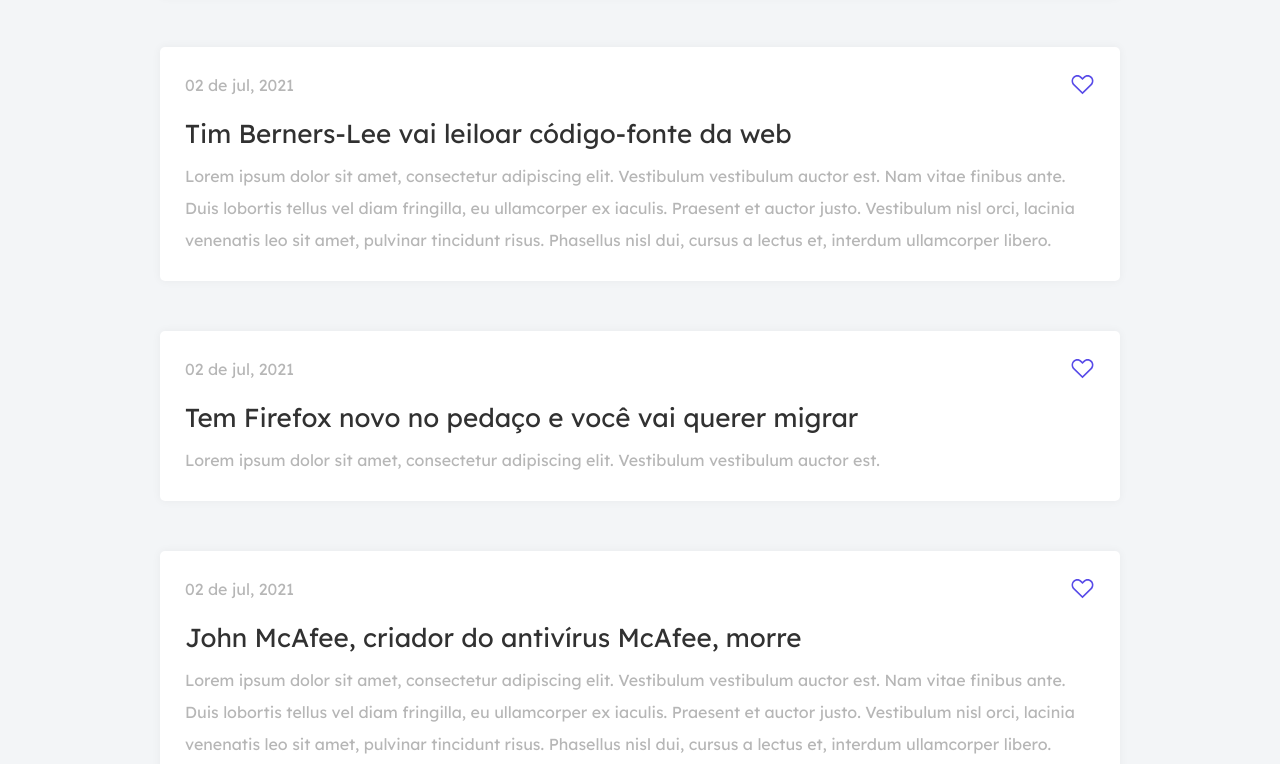
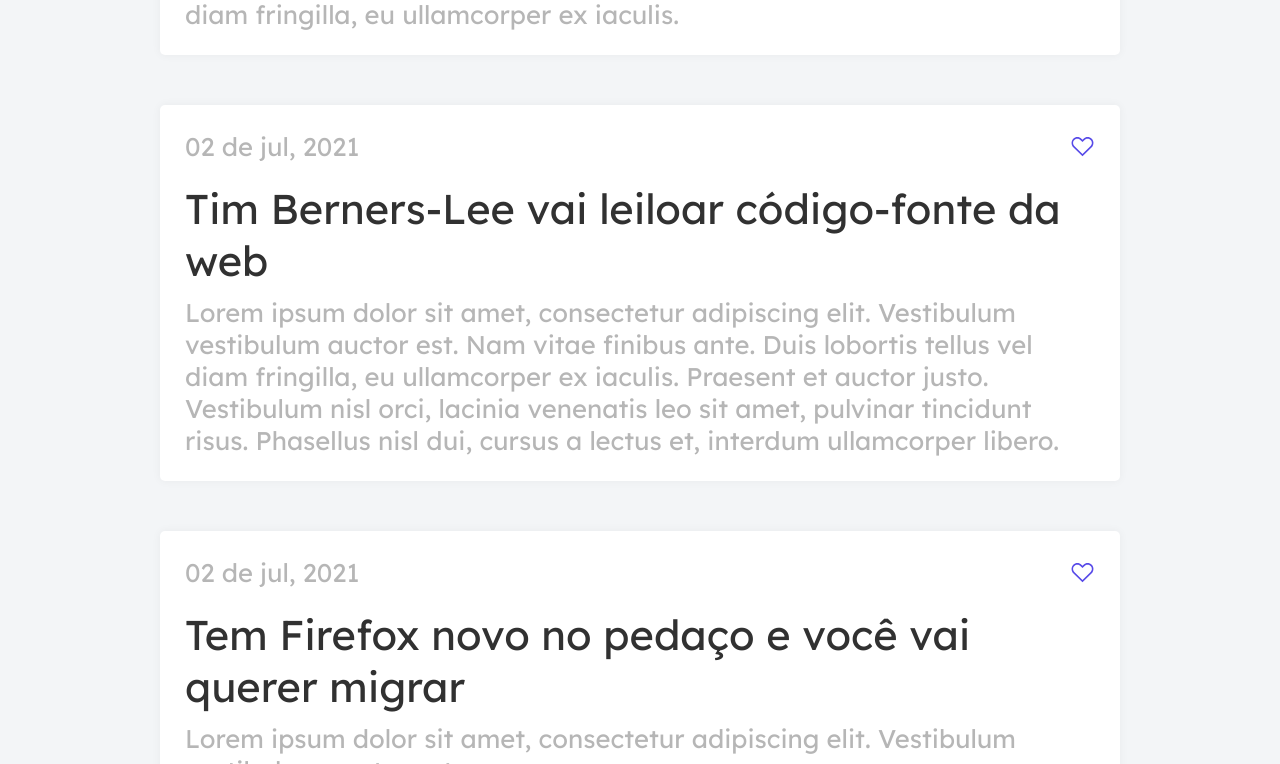
Before and after one commit to Sophia-15/codelandia-challenge, a plain HTML site: page index.html in a window 1280 px wide. Shown: the part 555-1319 px from the top of the page. Drawn offline with Linux system fonts and the light colour scheme.

Commit message:
segunda etapa completa

```diff
--- a/style.css
+++ b/style.css
@@ -110,11 +110,12 @@
 .news p {
   color: var(--text);
   line-height: 32px;
+  font-size: 1.6rem;
 }
 
 .news h1 {
   color: var(--title);
-  font-size: 26px;
+  font-size: 2.6rem;
   font-weight: 400;
 
   padding-bottom: 10px;
@@ -138,7 +139,7 @@
 
 .date-like span {
   color: var(--text);
-  font-size: 16px;
+  font-size: 1.6rem;
 }
 
 .date-like img {
```
